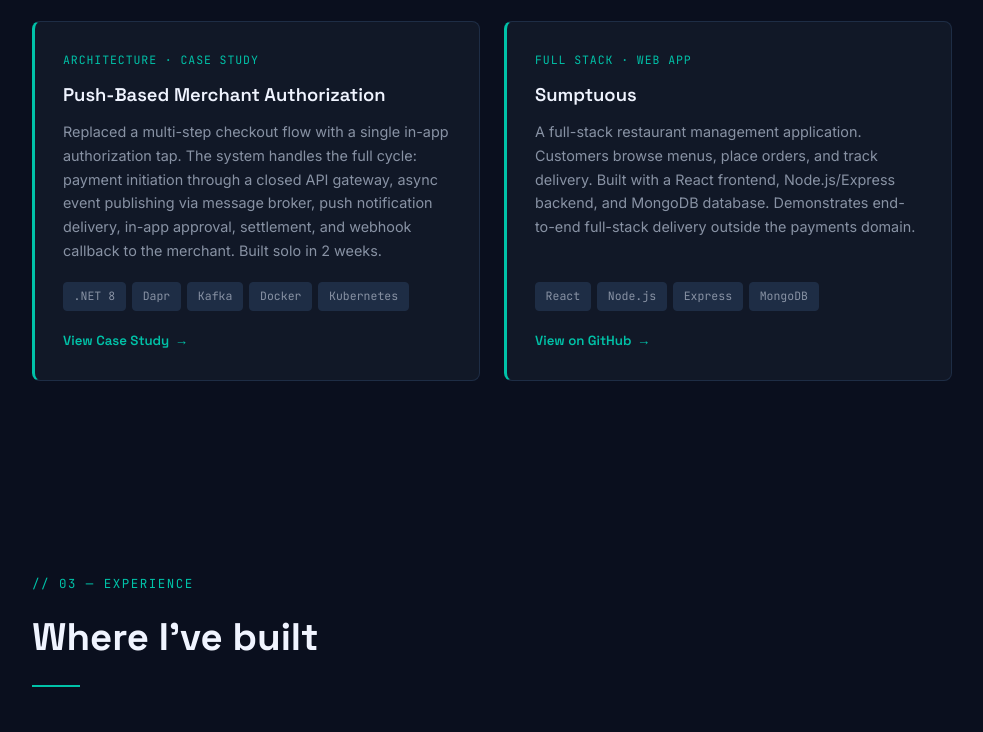
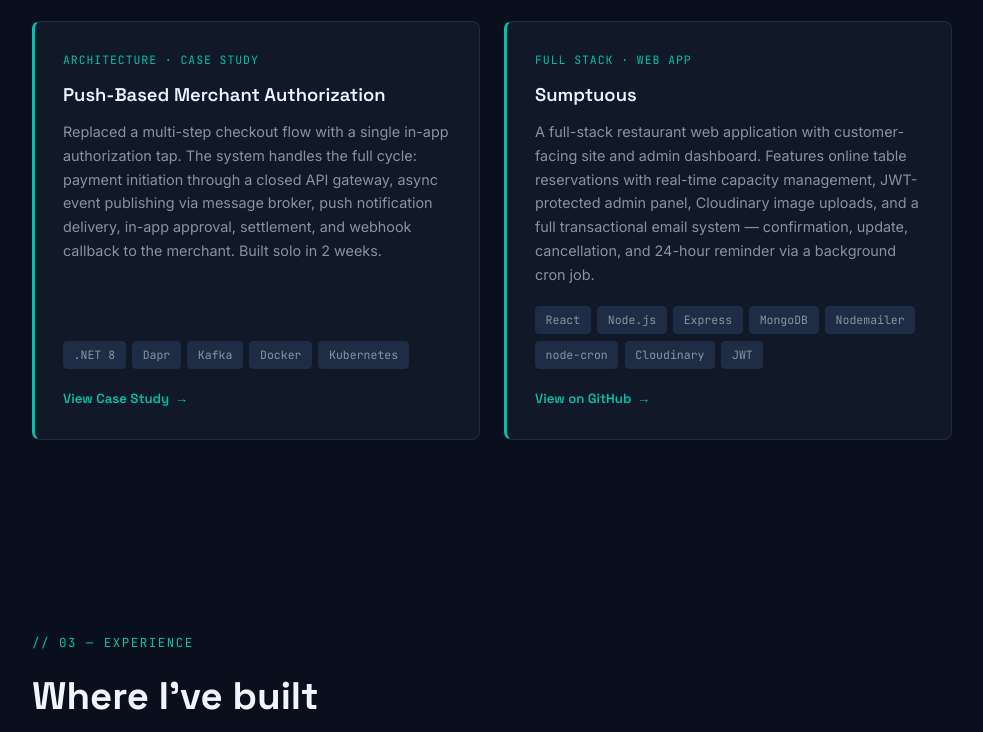
Before and after one commit to airmarh/airmarh.github.io, a plain HTML site: page index.html in a window 1280 px wide. Shown: the part 2298-3030 px from the top of the page, without its empty margins (148-1131 px from the left). Drawn offline with Linux system fonts and the light colour scheme.

Commit message:
Update to portfolio site

```diff
--- a/index.html
+++ b/index.html
@@ -624,17 +624,22 @@
           <p class="project-tag">Full Stack · Web App</p>
           <h3 class="project-title">Sumptuous</h3>
           <p class="project-desc">
-            A full-stack restaurant management application. Customers browse menus, place orders,
-            and track delivery. Built with a React frontend, Node.js/Express backend, and MongoDB
-            database. Demonstrates end-to-end full-stack delivery outside the payments domain.
+            A full-stack restaurant web application with customer-facing site and admin dashboard.
+            Features online table reservations with real-time capacity management, JWT-protected
+            admin panel, Cloudinary image uploads, and a full transactional email system —
+            confirmation, update, cancellation, and 24-hour reminder via a background cron job.
           </p>
           <div class="project-stack">
             <span class="stack-badge">React</span>
             <span class="stack-badge">Node.js</span>
             <span class="stack-badge">Express</span>
             <span class="stack-badge">MongoDB</span>
+            <span class="stack-badge">Nodemailer</span>
+            <span class="stack-badge">node-cron</span>
+            <span class="stack-badge">Cloudinary</span>
+            <span class="stack-badge">JWT</span>
           </div>
-          <a href="https://github.com/airmarh/sumotuous-by-airmarh" target="_blank" class="project-link">View on GitHub</a>
+          <a href="https://github.com/airmarh/sumptuous-by-airmarh" target="_blank" class="project-link">View on GitHub</a>
         </div>
 
       </div>
@@ -742,13 +747,13 @@
       <div class="contact-links">
         <a href="mailto:emmanuella.njoku@hotmail.com" class="btn-primary">Send an Email</a>
         <a href="https://github.com/airmarh" target="_blank" class="btn-outline">GitHub</a>
-        <a href="#" class="btn-outline">Upwork Profile</a>
+        <a href="https://www.upwork.com/freelancers/~016e6727ab5fe7769b" class="btn-outline">Upwork Profile</a>
       </div>
     </div>
   </section>
 
   <footer>
-    <p>Built by Emmanuella Njoku · emmanuellanjoku.github.io</p>
+    <p>Built by Emmanuella Njoku · airmarh.github.io</p>
   </footer>
 
   <script>
```
Also changed, not shown: 1 other file.
